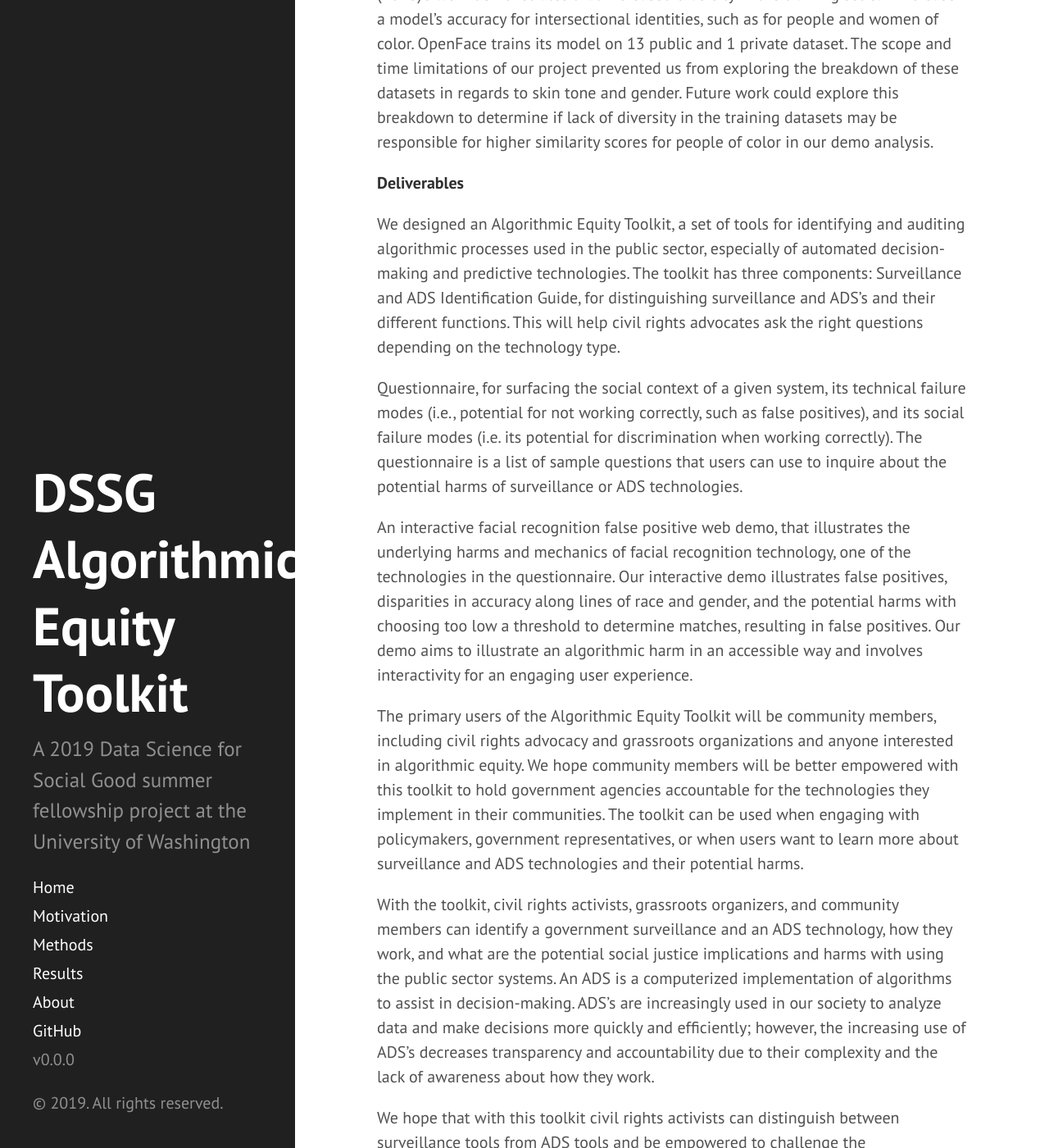
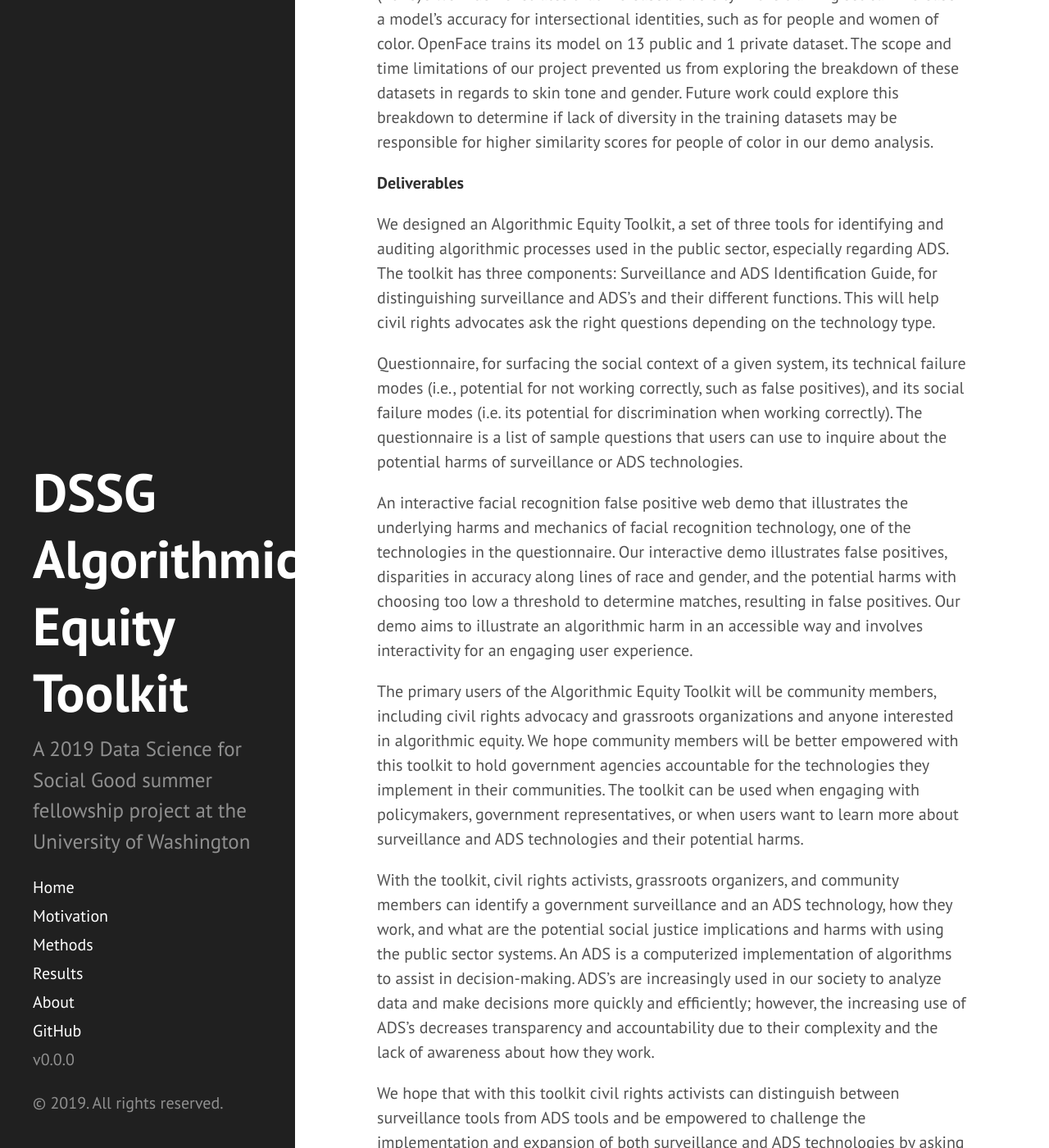
Before and after one commit to uwescience/AEKit-website, a Jekyll site: the page built from results.md, in a window 1280 px wide and 1400 px high, scrolled down 1442 px. Shown: the whole window at 82% size. Built offline with Jekyll 4.4.1, drawn with Linux system fonts in a browser that asks for light colours.

Commit message:
edited results

```diff
--- a/results.md
+++ b/results.md
@@ -18,13 +18,12 @@ Our findings of differences in similarity scores along the lines of skin tone ar
 
 **Deliverables**
 
-We designed an Algorithmic Equity Toolkit, a set of tools for identifying and auditing algorithmic processes used in the public sector, especially of automated decision-making and predictive technologies. The toolkit has three components:
+We designed an Algorithmic Equity Toolkit, a set of three tools for identifying and auditing algorithmic processes used in the public sector, especially regarding ADS. The toolkit has three components:
 Surveillance and ADS Identification Guide, for distinguishing surveillance and ADS’s and their different functions. This will help civil rights advocates ask the right questions depending on the technology type.
 
 Questionnaire, for surfacing the social context of a given system, its technical failure modes (i.e., potential for not working correctly, such as false positives), and its social failure modes (i.e. its potential for discrimination when working correctly). The questionnaire is a list of sample questions that users can use to inquire about the potential harms of surveillance or ADS technologies.
 
-An interactive facial recognition false positive web demo, that illustrates the underlying harms and mechanics of facial recognition technology, one of the technologies in the questionnaire. Our interactive demo illustrates false positives, disparities in accuracy along lines of race and gender, and the potential harms with choosing too low a threshold to determine matches, resulting in false positives. Our demo aims to illustrate an algorithmic harm in an accessible way and involves interactivity for an engaging user experience.
-
+An interactive facial recognition false positive web demo that illustrates the underlying harms and mechanics of facial recognition technology, one of the technologies in the questionnaire. Our interactive demo illustrates false positives, disparities in accuracy along lines of race and gender, and the potential harms with choosing too low a threshold to determine matches, resulting in false positives. Our demo aims to illustrate an algorithmic harm in an accessible way and involves interactivity for an engaging user experience.
 
 The primary users of the Algorithmic Equity Toolkit will be community members, including civil rights advocacy and grassroots organizations and anyone interested in algorithmic equity. We hope community members will be better empowered with this toolkit to hold government agencies accountable for the technologies they implement in their communities. The toolkit can be used when engaging with policymakers, government representatives, or when users want to learn more about surveillance and ADS technologies and their potential harms.
 
```
